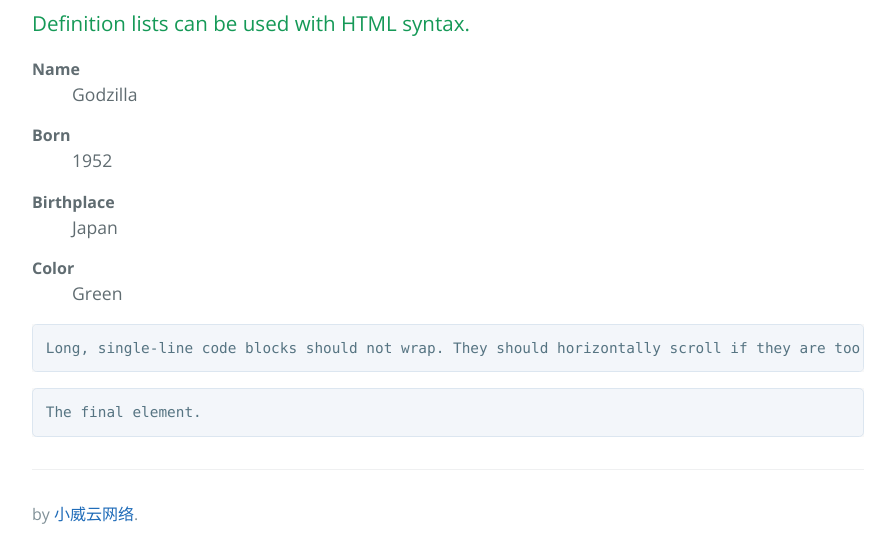
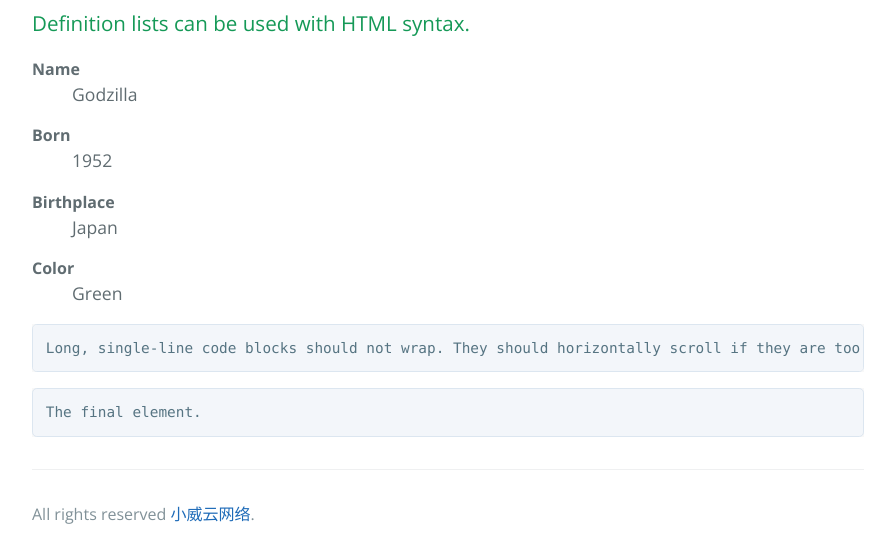
Before and after one commit to xweiyun123/daohang, a Jekyll site: the page built from index.md, in a window 1280 px wide and 900 px high, scrolled down 3166 px, cut to the strip 342-900 px from the top of the window. Shown: the whole strip, without its empty margins (192-1087 px from the left). Built offline with Jekyll 4.4.1, drawn with Linux system fonts in a browser that asks for light colours.

Commit message:
Update default.html

```diff
--- a/_layouts/default.html
+++ b/_layouts/default.html
@@ -38,7 +38,7 @@
       {{ content }}
 
       <footer class="site-footer">
-        <span class="site-footer-credits"> by <a href="https://www.xweiyun.work">小威云网络</a>.</span>
+        <span class="site-footer-credits"> All rights reserved <a href="https://www.xweiyun.work">小威云网络</a>.</span>
       </footer>
     </main>
   </body>
```
